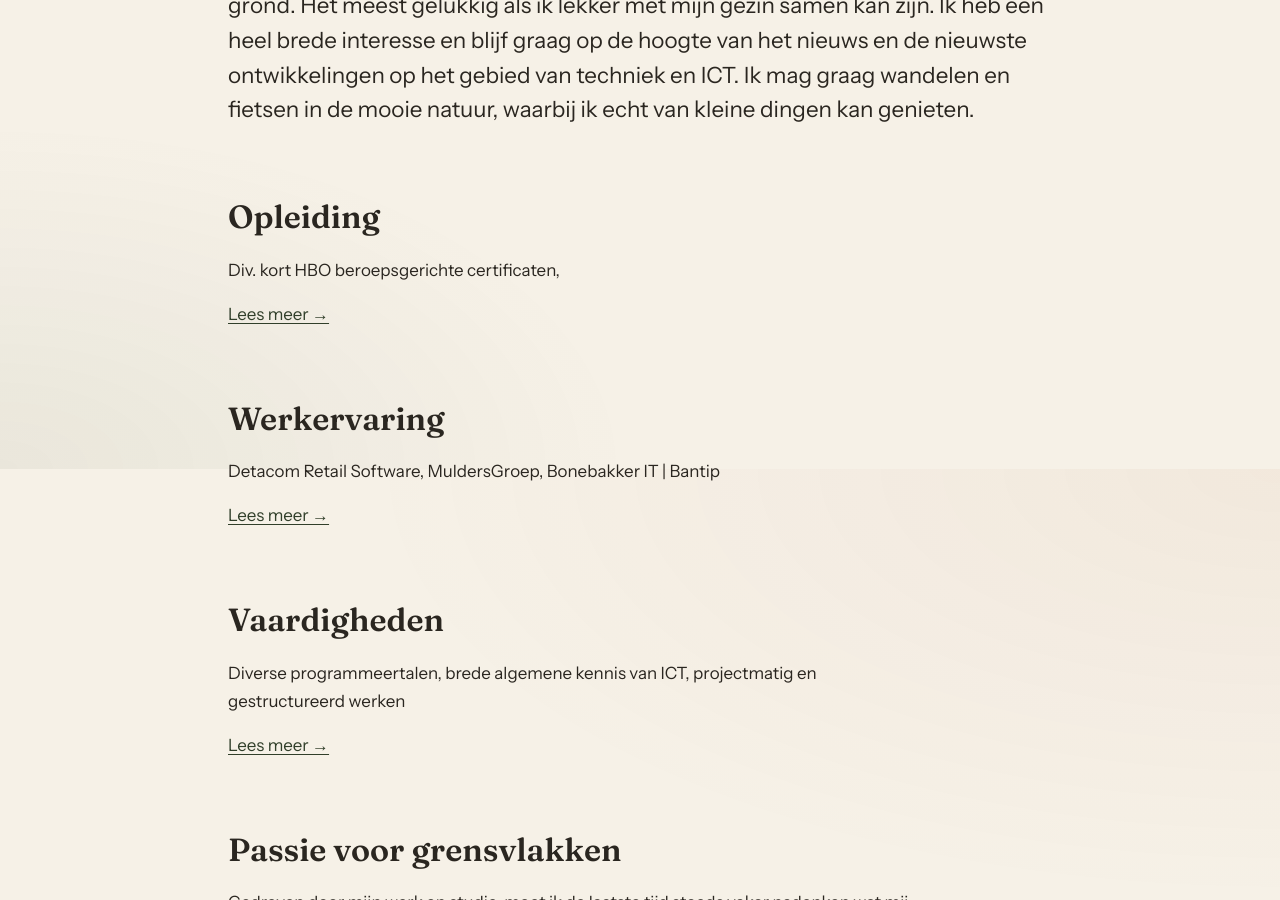
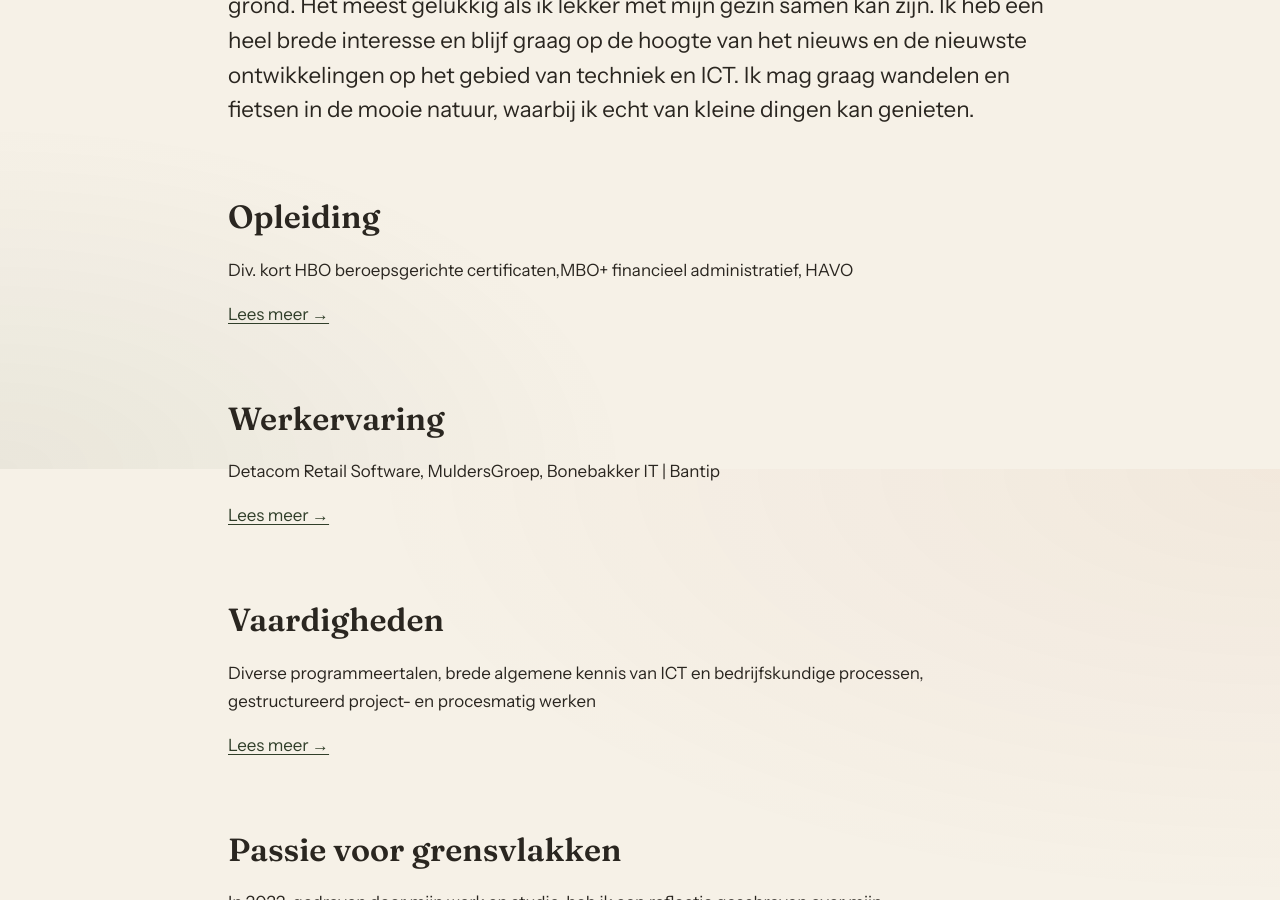
Before and after one commit to alexscheffer/familiescheffer, a Jekyll site: the page built from alex.html, in a window 1280 px wide and 900 px high, scrolled down 431 px. Built offline with Jekyll 4.4.1, drawn with Linux system fonts in a browser that asks for light colours; some of the changed text lies outside the part shown.

Commit message:
2026.06.19.15.45 actualiseren opleiding en werkervaring

```diff
--- a/alex.html
+++ b/alex.html
@@ -21,7 +21,7 @@ permalink: /alex/
 
   <section class="section">
     <h2>Opleiding</h2>
-    <p>Div. kort HBO beroepsgerichte certificaten,</p>
+    <p>Div. kort HBO beroepsgerichte certificaten,MBO+ financieel administratief, HAVO</p>
     <p><a href="{{ '/alex/opleiding/' | relative_url }}">Lees meer &rarr;</a></p>
   </section>
 
@@ -33,13 +33,13 @@ permalink: /alex/
 
   <section class="section">
     <h2>Vaardigheden</h2>
-    <p>Diverse programmeertalen, brede algemene kennis van ICT, projectmatig en gestructureerd werken</p>
+    <p>Diverse programmeertalen, brede algemene kennis van ICT en bedrijfskundige processen, gestructureerd project- en procesmatig werken</p>
     <p><a href="{{ '/alex/vaardigheden/' | relative_url }}">Lees meer &rarr;</a></p>
   </section>
 
   <section class="section">
     <h2>Passie voor grensvlakken</h2>
-    <p>Gedreven door mijn werk en studie, moet ik de laatste tijd steeds vaker nadenken wat mij drijft in mijn professionele leven.</p>
+    <p>In 2022, gedreven door mijn werk en studie, heb ik een reflectie geschreven over mijn professionele drijfveren. Deze is nog steeds behoorlijk actueel, al ligt mijn focus nu meer op systeemanalyses en bedrijfsprocessen. Wellicht ga ik deze reflectie binnenkort eens herzien.</p>
     <p><a href="{{ '/alex/passie-voor-grensvlakken/' | relative_url }}">Lees meer &rarr;</a></p>
   </section>
 
```
